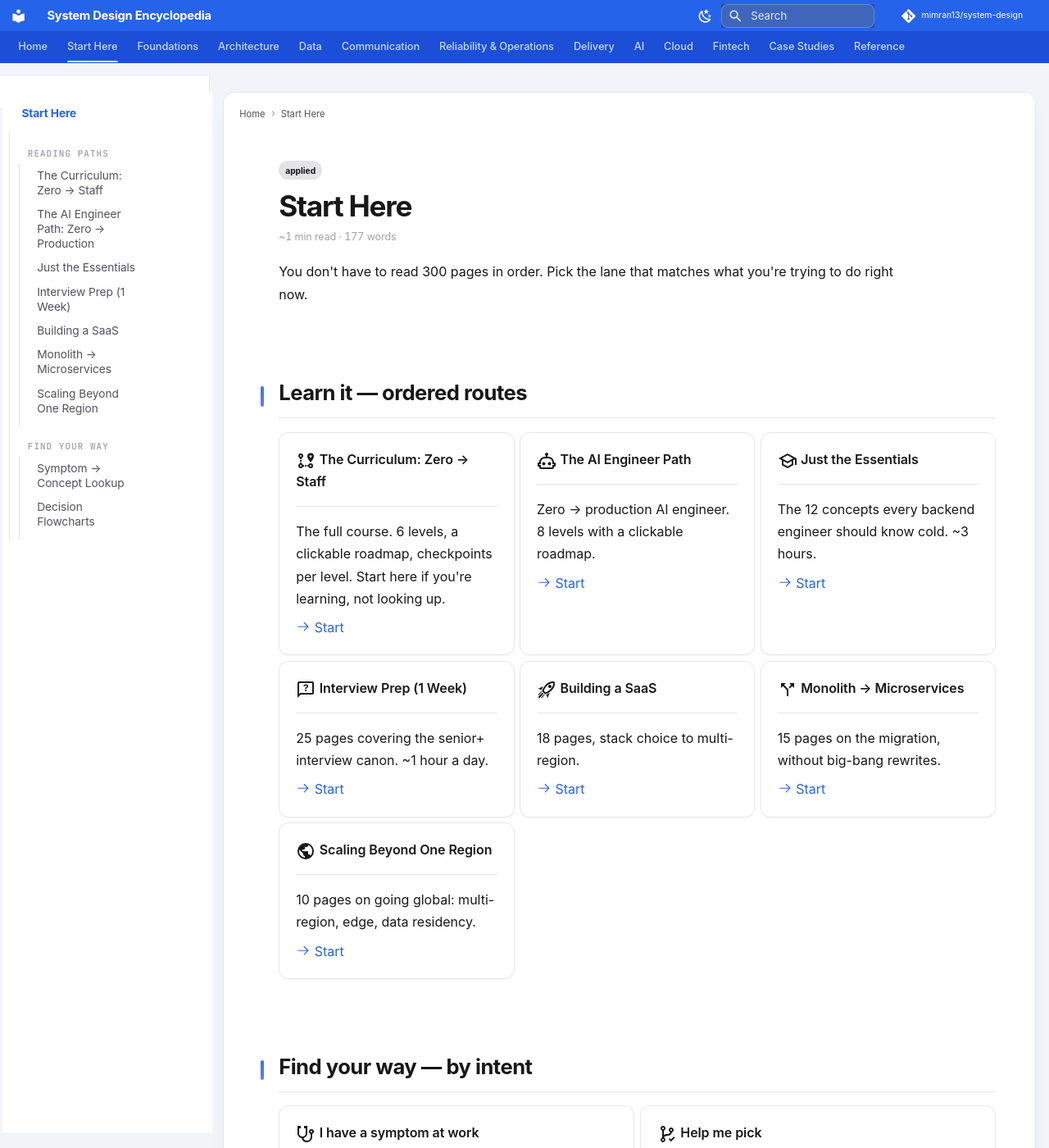
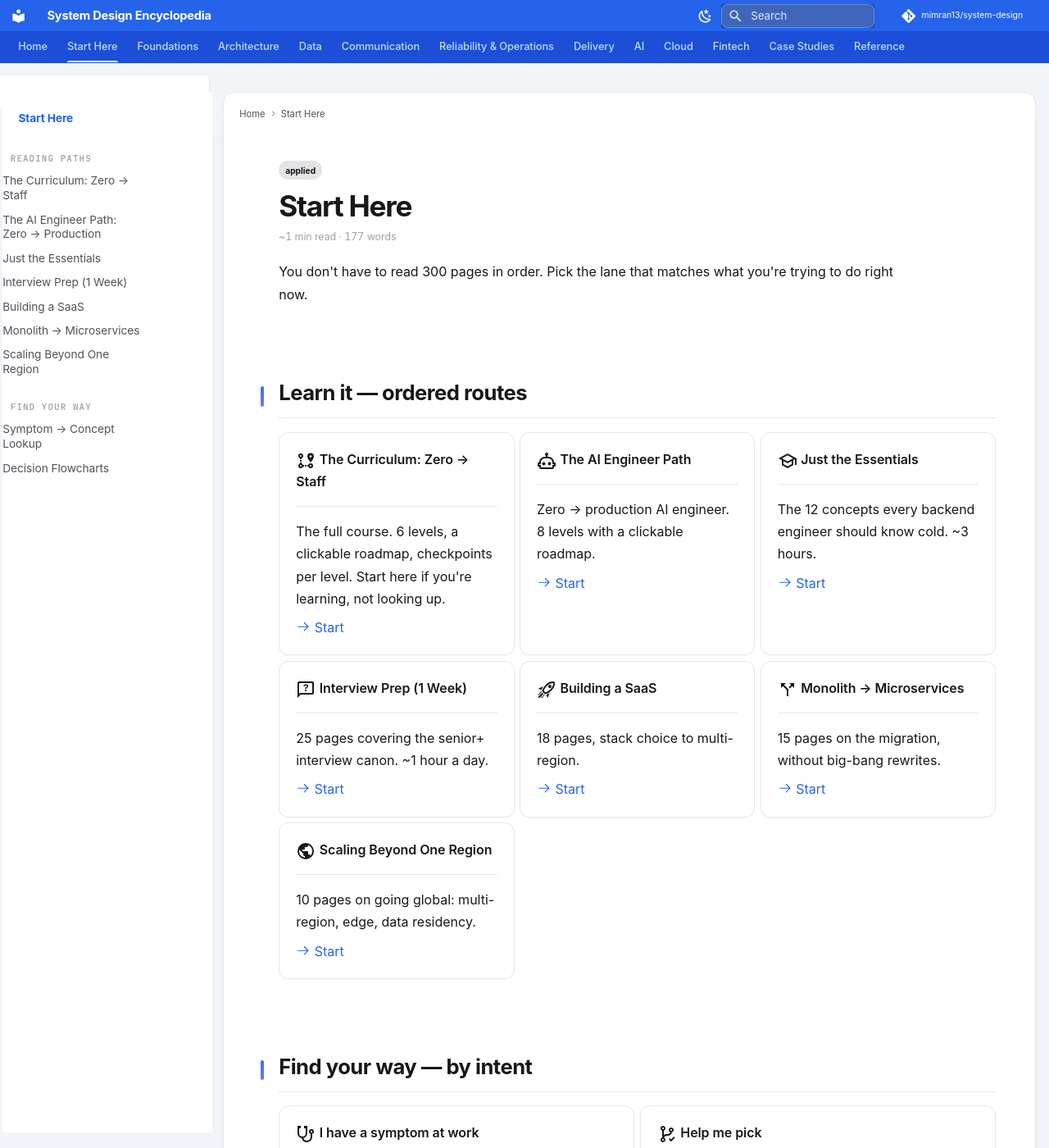
Before and after one commit to mimran13/system-design, an MkDocs documentation site: the page built from docs/paths/index.md, in a window 1280 px wide and 1400 px high. Shown: the whole window at 82% size. Built offline with MkDocs 1.6.1 and Material for MkDocs 9.7.7, drawn with Linux system fonts in a browser that asks for light colours; comment, search, counter and statistics services are not loaded.

Commit message:
fix(theme): flatten sidebar to match mockup .side orientation
- Remove the indentation rail / left border so links sit flush-left
- Align all label + link left-padding to .6rem (flush column like the mockup)
- More vertical breathing room above sub-section labels

Co-Authored-By: Claude Opus 4.8 (1M context) <noreply@anthropic.com>

```diff
--- a/docs/stylesheets/extra.css
+++ b/docs/stylesheets/extra.css
@@ -409,7 +409,7 @@ a, button, .md-nav__link, .md-typeset .grid.cards > ul > li {
   text-transform: none;
   letter-spacing: -0.005em;
   color: var(--md-default-fg-color) !important;
-  padding: 0.55rem 1rem;
+  padding: 0.55rem 0.6rem;
   margin-top: 0.6rem;
   border-radius: 0;
 }
@@ -423,12 +423,12 @@ a, button, .md-nav__link, .md-typeset .grid.cards > ul > li {
   color: var(--md-primary-fg-color) !important;
 }
 
-/* Vertical rail under nested groups (Linear-style guide) */
+/* Flat nav — no indentation rail, links sit flush-left like the mockup .side */
 .md-nav--primary .md-nav .md-nav__list {
   position: relative;
-  margin-left: 0.5rem;
-  padding-left: 0.75rem;
-  border-left: 1px solid var(--sd-sidebar-rail);
+  margin-left: 0;
+  padding-left: 0;
+  border-left: none;
 }
 
 /* ─── Child page links (default) ─── */
@@ -455,8 +455,8 @@ a, button, .md-nav__link, .md-typeset .grid.cards > ul > li {
   font-size: 0.86rem !important;
   color: var(--md-default-fg-color) !important;
   letter-spacing: -0.01em;
-  padding: 0.5rem 0.85rem 0.45rem 0.85rem;
-  margin: 0.6rem 0.4rem 0.15rem 0;
+  padding: 0.5rem 0.6rem 0.45rem 0.6rem;
+  margin: 1rem 0.4rem 0.15rem 0;
   text-transform: none;
 }
 
```
